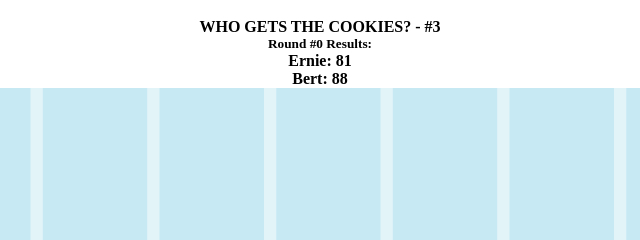
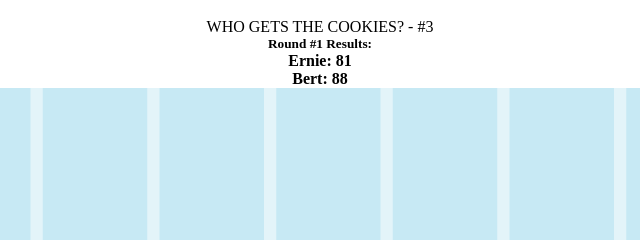
Before and after one commit to csaunders1976/PWA1-GITRepo-SaundersC, a plain HTML site: page Wk3/goal2_assign_duel3/index.html in a window 1280 px wide. Both pictures are taken after a click on the element "EAT COOKIES". Shown: the top 240 px of the page, 320-960 px from the left. Drawn offline with Linux system fonts and the light colour scheme.

Commit message:
finished comments

```diff
--- a/Wk3/goal2_assign_duel3/index.html
+++ b/Wk3/goal2_assign_duel3/index.html
@@ -13,7 +13,7 @@
 <div id="scores">
     <div class="clear"></div>
     <div id="mytitle">
-        <div style= "..."><br><b>WHO GETS THE COOKIES? - #3</b><br><h5 id="round"></h5></div>
+        <div style= "..."><br>WHO GETS THE COOKIES? - #3<h5 id="round"></h5></div>
     </div>
 
 
--- a/Wk3/goal2_assign_duel3/js/main.js
+++ b/Wk3/goal2_assign_duel3/js/main.js
@@ -32,7 +32,7 @@ var competitors =[                          //Created objects for players
 ];                                          // end of object
 
     //initiate round
-    var round=0;                                    // This variable is for the round that will be incremented for the for loop below
+    var round=1;                                    // This variable is for the round that will be incremented for the for loop below
 
     round_txt.innerHTML = "Click \'Eat Cookies\' button to start!";                 //text for initial instructions
     ernie_txt.innerHTML = competitors[0].name + ": " + competitors[0].health;       //prints Ernies info
@@ -43,57 +43,44 @@ function onClick() {
 }
     function eatCookies(){                                                          // This function is for the cookie consumption itself
 
-        ernie_txt.innerHTML = competitors[0].name + competitors[0].health;
-        ernie_txt.innerHTML = competitors[1].name + competitors[1].health;
+        ernie_txt.innerHTML = competitors[0].name + competitors[0].health;          // prints Ernie's name and health
+        ernie_txt.innerHTML = competitors[1].name + competitors[1].health;          // prints Ernie's name and health
 
+            var f1 = Math.floor(Math.random() * competitors[0].damage + competitors[0].damage * .5);                // This formula creates a random number for Ernies damage
+            var f2 = Math.floor(Math.random() * competitors[1].damage + competitors[1].damage * .5);                // This formula creates a random number for Berts damage
+       //   console.log(f1);                                                        // This console.log is to see if my formula worked for f1
+       //   console.log(f2);                                                        // This console.log is to see if my formula worked for f2
+            //inflict damage
+            competitors[0].health-=f1;                                              // This subtracts the random number of damage points to Ernie's health
+            competitors[1].health-=f2;                                              // This subtracts the random number of damage points to Bert's health
 
-        //for (var i = 0; i < 10; i++){                                                                   // This is a for loop sets up 10 rounds of fighting
-            //console.log(i);                                                                           // This console.log helps me determine if my for loop is producing 10 rounds
-            //random formula is - Math.floor(Math.random() * (max - min) + min);                        // This will create a random number so that the results of the fight are unpredictable
-            //var minDamage1 = competitorOne[1] * .5;                                                     // This variable declares the value for minimum damage for player one...I had change to accommodate the new array
-            //var minDamage2 = competitorTwo[1] * .5;                                                     // This variable declares the value for minimum damage for player two..I had change to accommodate the new array
-            var f1 = Math.floor(Math.random() * competitors[0].damage + competitors[0].damage * .5);                // This formula creates a random number player one's damage
-            var f2 = Math.floor(Math.random() * competitors[1].damage + competitors[1].damage * .5);                // This formula creates a random number player two's damage
-       //   console.log(f1);                                                                            // This console.log is to see if my formula worked for f1
-       //   console.log(f2);                                                                            // This console.log is to see if my formula worked for f2
-            //inflict damage
-            competitors[0].health-=f1;                                                                        // This subtracts the random number of damage points to player one's health ...Changed for array
-            competitors[1].health-=f2;                                                                        // This subtracts the random number of damage points to player two's health ...Changed for array
+            console.log(competitors[0].health, competitors[1].health);              // logs health of each player
+            //check for victor
+            var results = winnerCheck();                                            // This variable is a function call that captures the result of the winnerCheck function
+            console.log(results);                                                   // logs results
 
-            //console.log(competitorTwo[1]);                                                             // This tells me how much health player one has
-            //console.log(competitorOne[1]);                                                             // This tells me how much health player two has
+            round_txt.innerHTML = 'Round #' + round + " Results:";                  // This logs the result or information returned by the winnerCheck function
+            round++;
+            if (results==="no winner"){                                             // This if statement helps determine if there is a winner or if the rounds need to to continue
 
-            //console.log(competitorOne[0]+": "+competitorOne[2] + " " + competitorTwo[0]+":"+competitorTwo[2]);  // This console.logs the players health...Changed for array
-            console.log(competitors[0].health, competitors[1].health);
-            //check for victor
-            var results = winnerCheck();                                                                 // This variable is a function call that captures the result of the winnerCheck function
-            console.log(results);
+                ernie_txt.innerHTML = competitors[0].name + ":  " + competitors[0].health;  //This prints Ernie's health is there is no winner
+                bert_txt.innerHTML = competitors[1].name + ":  " + competitors[1].health;   //This prints Berts health is there is no winner
 
-            round_txt.innerHTML = 'Round #' + round + " Results:";                                                                       // This logs the result or information returned by the winnerCheck function
-            round++;
-            if (results==="no winner"){                                                                  // This if statement helps determine if there is a winner or if the rounds need to to continue
-
-                ernie_txt.innerHTML = competitors[0].name + ":  " + competitors[0].health;
-                bert_txt.innerHTML = competitors[1].name + ":  " + competitors[1].health; // This adds one to the round
-                //alert(competitorOne[0]+":"+competitorOne[2]+"  *ROUND "+round+" OVER"+"*  "+competitorTwo[0]+":"+competitorTwo[2]); //This alert post after every round that does not produce a winner// Changed for array
-
-            } else{                                                                                     // Else will execute code if there is a winner or if everyone dies.
+            } else{                                                                 // Else will execute code if there is a winner or if Ernie and Bert share the cookies.
                 ernie_txt.innerHTML = results;
                 bert_txt.innerHTML = "";
 
-                button.removeEventListener("click", eatCookies, false);
+                button.removeEventListener("click", eatCookies, false);             // The button changes to Done and no longer runs the program
 
-                document.querySelector('.buttonblue').innerHTML = 'DONE!!!';
-                                                                                             // This puts an end to all this craziness. If a winner is determined before the ten rounds
-                                                                                                        // are over this ends the rounds
-                                                                                              // End of if else statement
-        }                                                                                               // End of for loop
-    }                                                                                                   // End of the fight function
+                document.querySelector('.buttonblue').innerHTML = 'DONE!!!';        // grabs the buttons text and sets it to DONE!
+
+        }                                                                                               // End of for if else
+    }                                                                                                   // End of the eatCookies function
 //______________________________Start of winnerCheck function___//
     function winnerCheck(){                                     // This function will measure the players health and determine if there is a winner
         console.log("in winnerCheck function");                 // This lets me know that my winnerCheck function is running
         var result="no winner";                                 // This variable is for the result. it is set to 'no winner'
-        if (competitors[0].health < 1 && competitors[1].health < 1)           // This if statement will give the proper result after determining the winner ..Changed for array
+        if (competitors[0].health < 1 && competitors[1].health < 1)           // This if statement will give the proper result after determining the winner
         {                                                       // The first condition is to determine if the results of both players dropped below 1 health points during the same round.
             result = "Everyone got cookies!";                   // This result is if both players health points drop below 1 during the same round. For my game the cookies are  shared ;)
         } else if(competitors[0].health < 1){                          // This else if condition determines if player one health drops below one first...Changed for array
```
